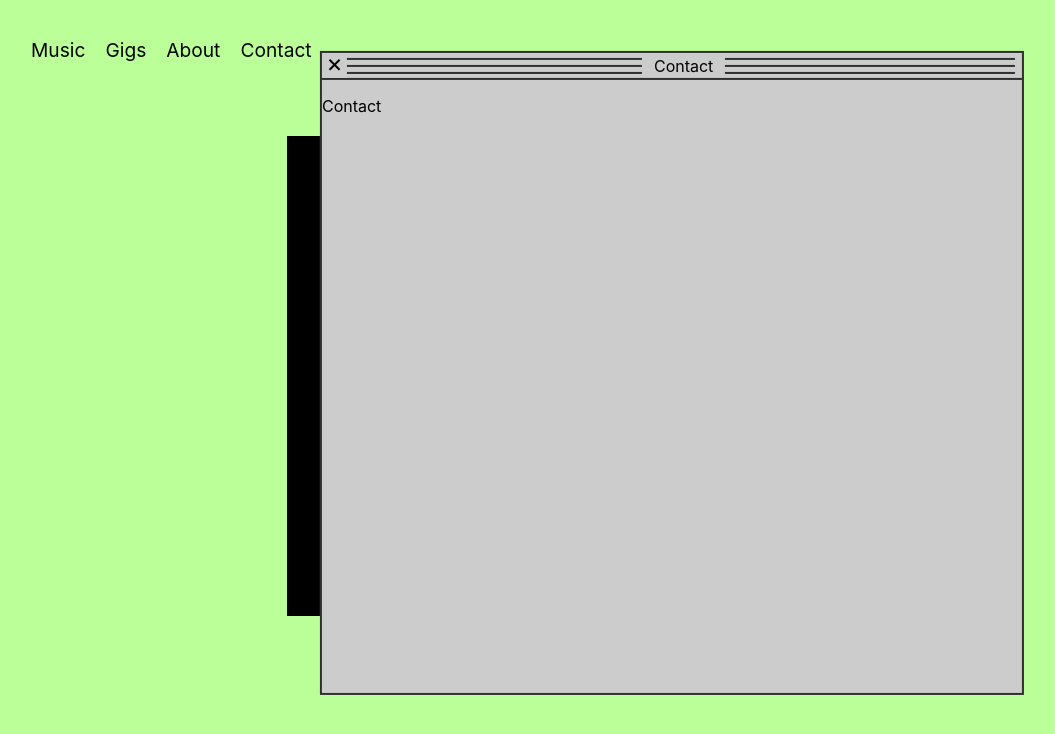
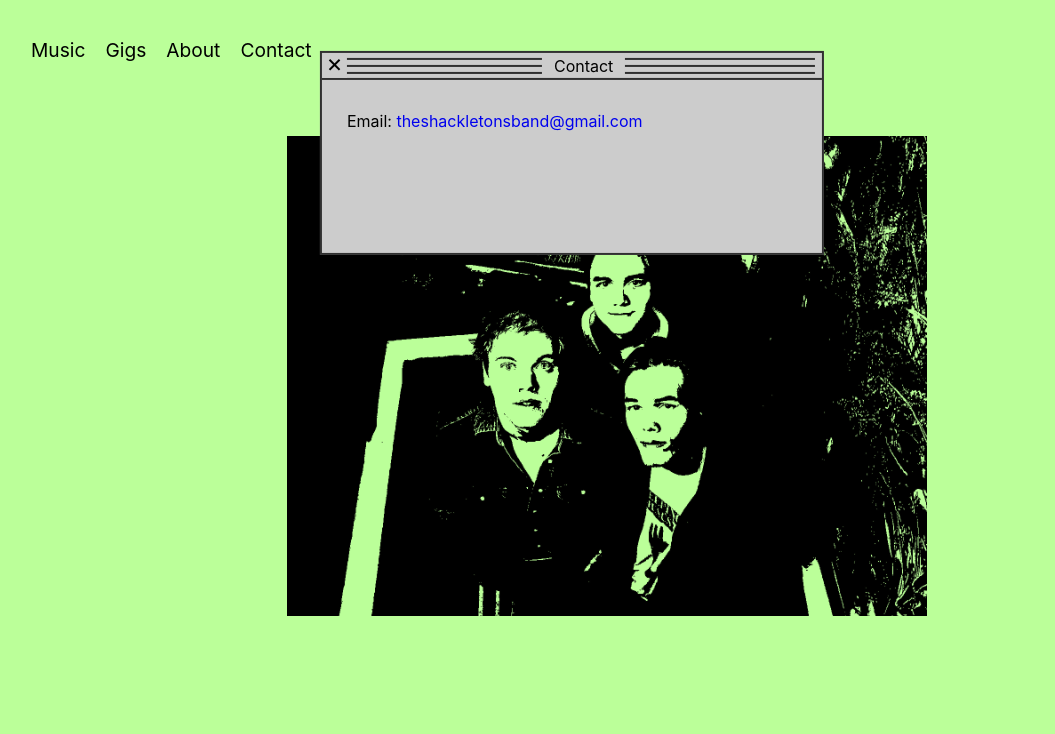
Before and after one commit to lukasasorensen/theshackletons, a React app: page / in a window 1280 px wide. Both pictures are taken after a click on the link "Contact". Shown: the top 734 px of the page, without its empty margins (33-1088 px from the left). Built offline with nearby package versions, Linux system fonts and the light colour scheme.

Commit message:
update contact page

```diff
--- a/src/components/Contact.js
+++ b/src/components/Contact.js
@@ -7,7 +7,7 @@ export default class Contact extends Component {
 			<div className="contact">
 				<div className="contact-body">
 					<p className="contact-body-text">
-                        Contact
+                        Email: <a href="mailto:theshackletonsband@gmail.com" target="_blank">theshackletonsband@gmail.com</a>
 					</p>
 				</div>
 			</div>
--- a/src/components/Home.js
+++ b/src/components/Home.js
@@ -103,7 +103,7 @@ export default class Home extends Component {
 					handleOnModalClose={this.closeModal.bind(this, 'music')}
                     handleFocusModal={this.focusModal.bind(this, 'music')}
                     maxWidth="700px"
-                    maxHeight="800px"
+                    maxHeight="820px"
 				>
                     <Suspense fallback={<Processing />}>
 					    <Music />
@@ -116,8 +116,8 @@ export default class Home extends Component {
 					zIndex={this.state.gigs.zIndex}
 					handleOnModalClose={this.closeModal.bind(this, 'gigs')}
                     handleFocusModal={this.focusModal.bind(this, 'gigs')}
-                    maxWidth="807px"
-                    maxHeight="637px"
+                    maxWidth="820px"
+                    maxHeight="650px"
 				>
                     <Suspense fallback={<Processing />}>
 					    <Gigs />
@@ -142,7 +142,9 @@ export default class Home extends Component {
                     inFocus={this.state.contact.inFocus}
 					zIndex={this.state.contact.zIndex}
 					handleOnModalClose={this.closeModal.bind(this, 'contact')}
-					handleFocusModal={this.focusModal.bind(this, 'contact')}
+                    handleFocusModal={this.focusModal.bind(this, 'contact')}
+                    maxHeight="200px"
+                    maxWidth="500px"
 				>
                     <Suspense fallback={<Processing />}>
 					    <Contact />
--- a/src/styles/About.scss
+++ b/src/styles/About.scss
@@ -1,3 +1,3 @@
 .about {
-    padding: 15px;
+    padding: 15px 25px;
 }
--- a/src/styles/App.scss
+++ b/src/styles/App.scss
@@ -6,6 +6,10 @@ body {
 
 a {
 	text-decoration: none;
+}
+
+p {
+    line-height: 21px;
 }
 
 .w-100 {
--- a/src/styles/Contact.scss
+++ b/src/styles/Contact.scss
@@ -0,0 +1,3 @@
+.contact {
+    padding: 15px 25px;
+}
```
